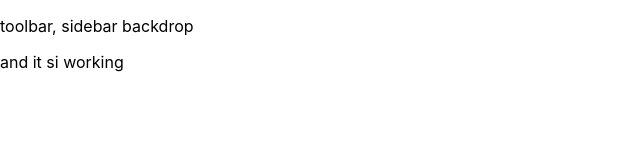
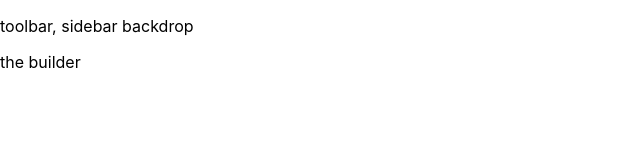
Before and after one commit to Akatsuki-Ryu/fullstackreacttemplate, a React (Create React App) app in the folder client/: page / in a window 1280 px wide. Shown: the top 160 px of the page, without its empty margins (0-640 px from the left). Built offline with nearby package versions, Linux system fonts and the light colour scheme.

Commit message:
introduce builder

```diff
--- a/client/src/App.js
+++ b/client/src/App.js
@@ -1,13 +1,14 @@
 import React, {Component} from 'react';
 import './App.css';
 import Layout from "./components/layout";
+import Builder from "./components/builder";
 
 class App extends Component {
     render() {
         return (
             <div>
                 <Layout>
-                    and it si working
+                    <Builder/>
                 </Layout>
             </div>
 
--- /dev/null
+++ b/client/src/components/builder.js
@@ -0,0 +1,13 @@
+import React, {Component} from 'react';
+
+class Builder extends Component {
+    render() {
+        return (
+            <div>
+                the builder
+            </div>
+        );
+    }
+}
+
+export default Builder;
```
